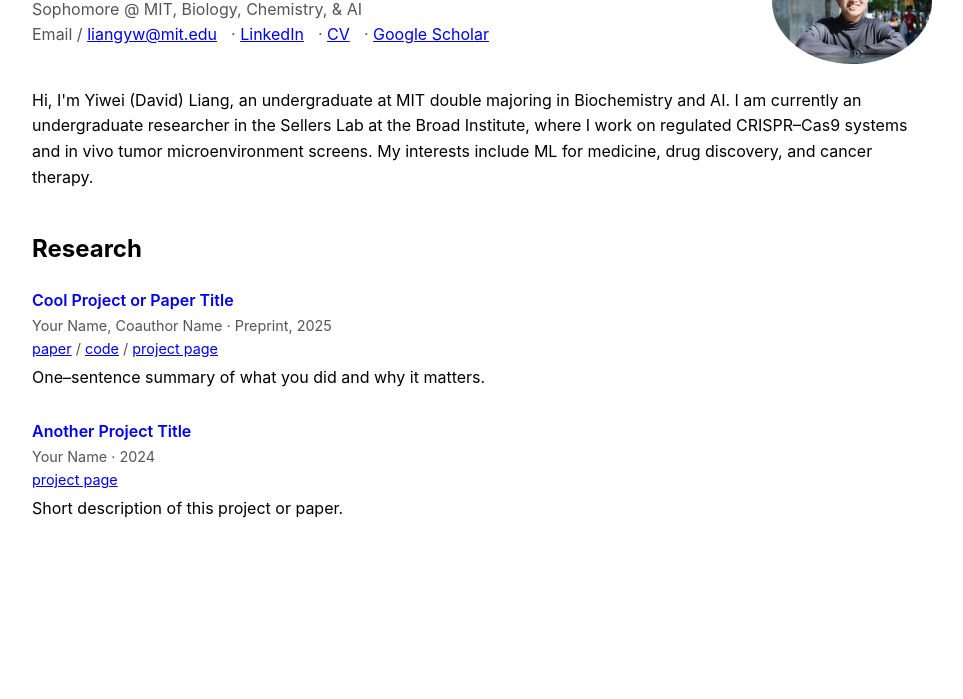
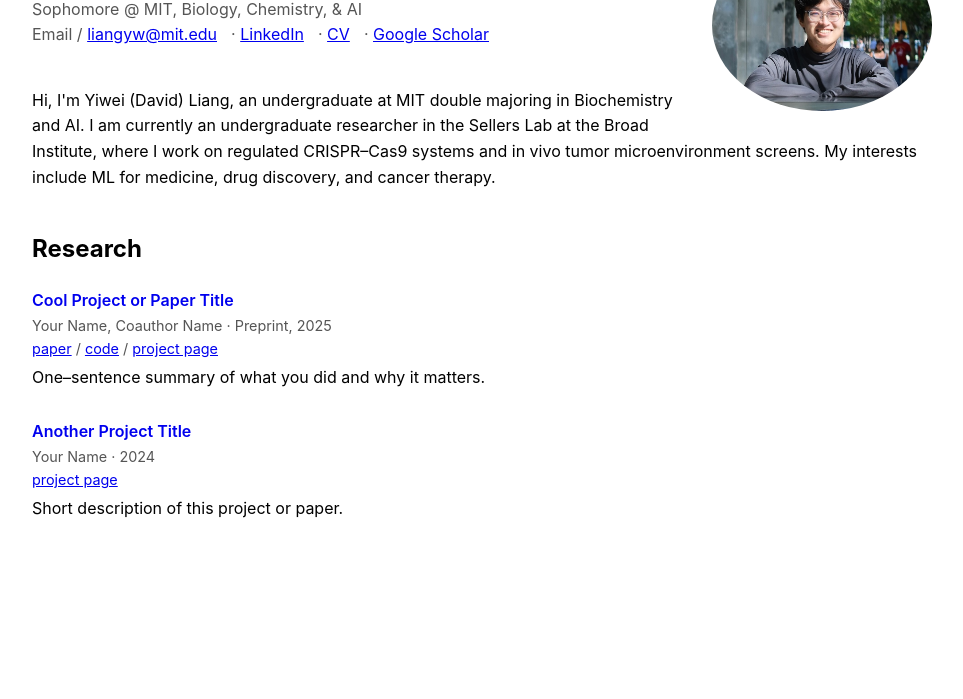
Before and after one commit to ywliang1/ywliang1.github.io, a plain HTML site: page index.html in a window 1280 px wide. Shown: the part 101-800 px from the top of the page, without its empty margins (158-1121 px from the left). Drawn offline with Linux system fonts and the light colour scheme.

Commit message:
Increase profile photo width to 220px

```diff
--- a/index.html
+++ b/index.html
@@ -47,7 +47,7 @@
   <!-- Profile photo -->
   <img src="Broad_Photo.jpg"
        alt="Yiwei (David) Liang"
-       style="width:160px;border-radius:50%;float:right;margin:0 0 1em 1em;" />
+       style="width:220px;border-radius:50%;float:right;margin:0 0 1em 1em;" />
 
   <!-- Header -->
   <h1>Yiwei (David) Liang</h1>
```
